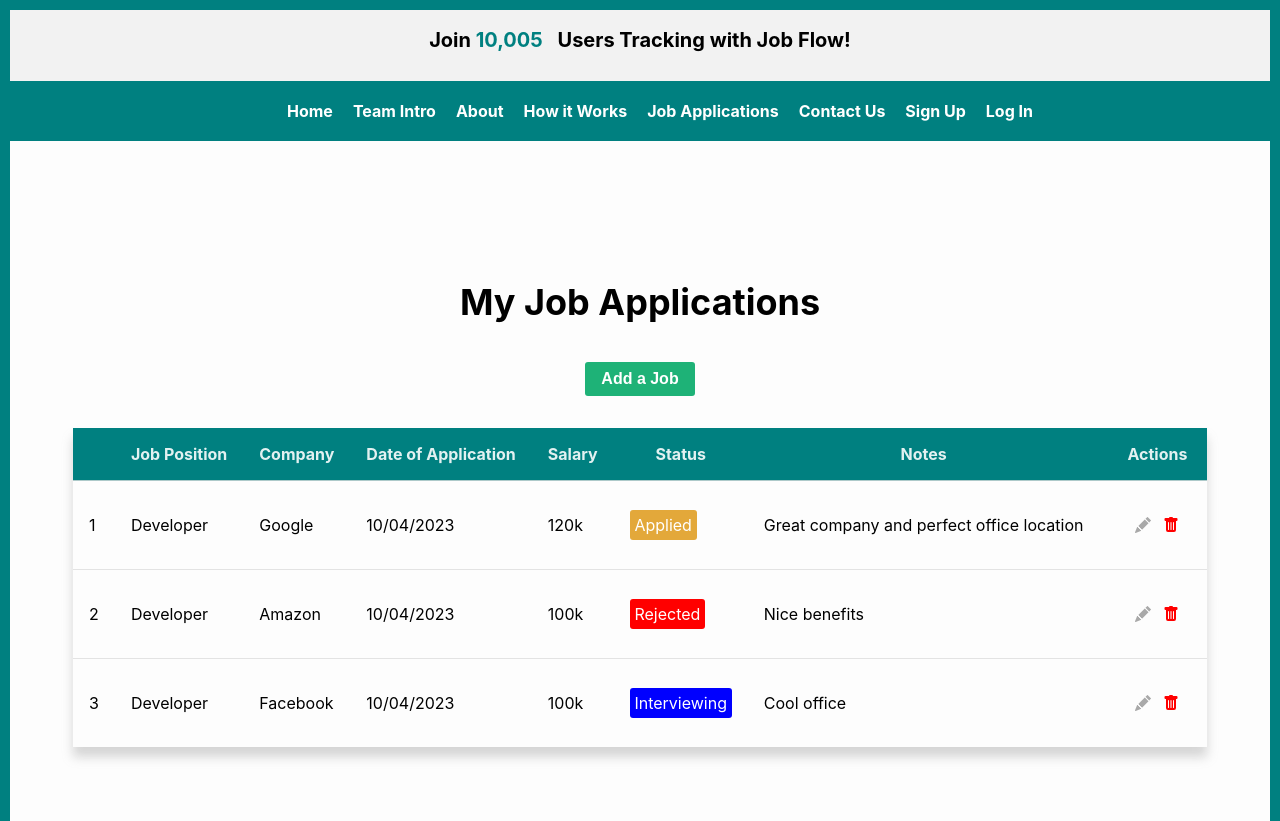
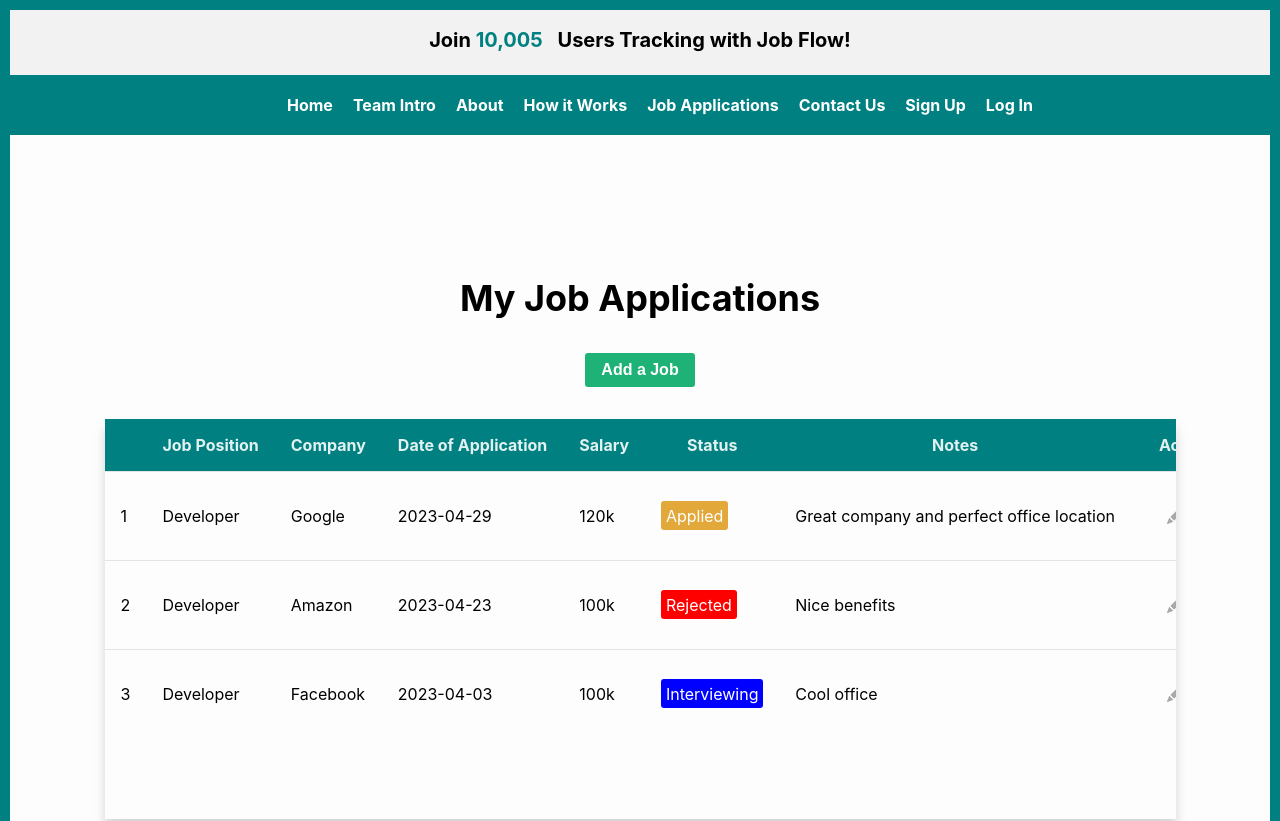
Before and after one commit to irina-sheveliova/CFG-Job-tracker, a React (Create React App) app in the folder client/: page /Applications in a window 1280 px wide. Shown: the top 821 px of the page. Built offline with nearby package versions, Linux system fonts and the light colour scheme; a web font is replaced by a local one.

Commit message:
worked on table styling

```diff
--- a/client/src/components/JobApplications/JobsIndex.css
+++ b/client/src/components/JobApplications/JobsIndex.css
@@ -1,5 +1,5 @@
 h1 {
-    padding-bottom: 14px;
+    padding-bottom: 8px;
 
 }
 
@@ -10,9 +10,7 @@ h1 {
     flex-direction: column;
     align-items: center;
     justify-content: center;
-    height: 90vh;
-
-
+    height: 100vh;
 
 }
 
--- a/client/src/components/JobApplications/JobsIndex.jsx
+++ b/client/src/components/JobApplications/JobsIndex.jsx
@@ -14,7 +14,7 @@ function JobsIndex() {
             id: "1",
             position: "Developer",
             company: "Google",
-            doa: "10/04/2023",
+            doa: "2023-04-29",
             salary: "120k",
             status: "applied",
             notes: "Great company and perfect office location",
@@ -23,7 +23,7 @@ function JobsIndex() {
             id: "2",
             position: "Developer",
             company: "Amazon",
-            doa: "10/04/2023",
+            doa: "2023-04-23",
             salary: "100k",
             status: "rejected",
             notes: "Nice benefits",
@@ -32,7 +32,7 @@ function JobsIndex() {
             id: "3",
             position: "Developer",
             company: "Facebook",
-            doa: "10/04/2023",
+            doa: "2023-04-03",
             salary: "100k",
             status: "interviewing",
             notes: "Cool office",
--- a/client/src/components/JobApplications/JobsTable.css
+++ b/client/src/components/JobApplications/JobsTable.css
@@ -7,14 +7,17 @@
 .applications_table {
   display: block;
   width: 100em;
-  max-width: 90%;
+  height: 400px;
+  table-layout: auto;
+  max-width: 85%;
   margin: 0 auto;
-  table-layout: auto;
-  overflow-x: auto;
   border-collapse: collapse;
   box-shadow: 0px 10px 10px #cccccccb;
   overflow: hidden;
+  overflow-x: auto;
+  overflow-y: auto;
   white-space: nowrap;
+
 }
 
 /* table header set up - teal now to match homepage plans */
@@ -51,7 +54,7 @@
   background-color: rgb(227, 168, 58);
 }
 
-.label-NotApplied {
+.label-Not-Applied {
   background-color: grey;
 }
 
--- a/client/src/components/JobApplications/Modal.jsx
+++ b/client/src/components/JobApplications/Modal.jsx
@@ -96,7 +96,7 @@ function Modal({ closeModal, addJob, defaultValue }) {
                             <select name="status" value={jobForm.status} onChange={handleFormChange}>
                                 <option>Please choose </option>
                                 <option value="applied">Applied</option>
-                                <option value="no-applied">Not Applied</option>
+                                <option value="not-Applied">Not Applied</option>
                                 <option value="interviewing">Interviewing</option>
                                 <option value="offer">Offer</option>
                                 <option value="rejected">Rejected</option>
```
